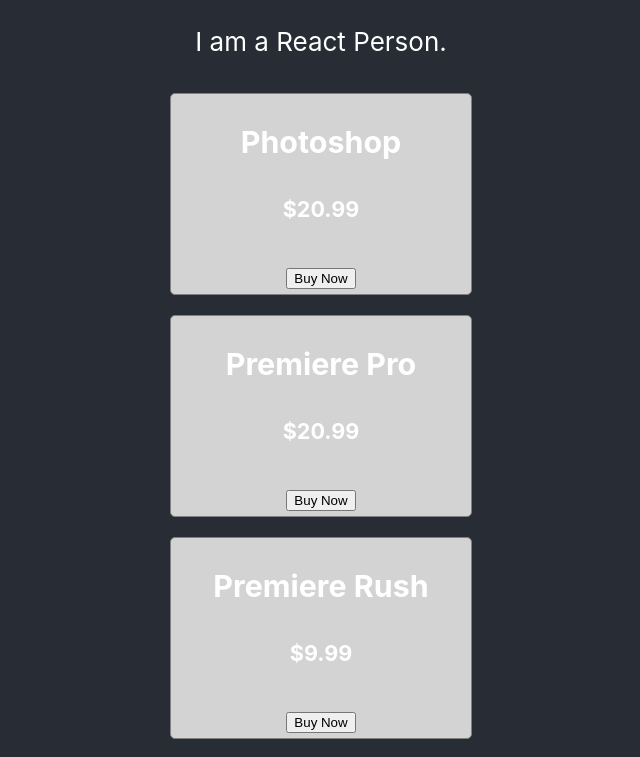
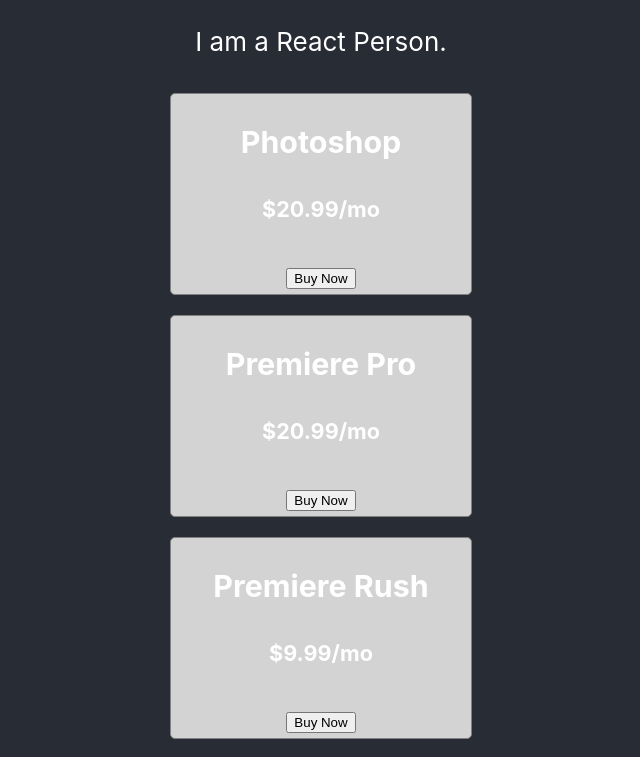
Before and after one commit to Asif10H/React-Core-concept, a React (Create React App) app in the folder core-concepts/: page / in a window 1280 px wide. Shown: the top 757 px of the page, without its empty margins (319-959 px from the left). Built offline with nearby package versions, Linux system fonts and the light colour scheme.

Commit message:
pass object

```diff
--- a/core-concepts/src/App.js
+++ b/core-concepts/src/App.js
@@ -3,10 +3,10 @@
 function App() {
   const nayoks = ['Anwar', 'Jafor', 'Alomgir', 'Salman']
   const products = [
-    {name: 'Photoshop', price: '$20.99'},
-    {name: 'Premiere Pro', price: '$20.99'},
-    {name: 'Premiere Rush', price: '$9.99'},
-    {name: 'Premiere Rush', price: '$9.99'}
+    {name: 'Photoshop', price: '$20.99/mo'},
+    {name: 'Premiere Pro', price: '$20.99/mo'},
+    {name: 'Premiere Rush', price: '$9.99/mo'},
+    {name: 'Premiere Rush', price: '$9.99/mo'}
   ]
   return (
     <div className="App">
@@ -35,11 +35,11 @@
     float: 'left'
   }
   const {name, price} = props.product;
-  console.log(name, price);
+  // console.log(name, price);
   return(
     <div style={productStyle}>
-        <h3>{props.product.name}</h3>
-        <h5>{props.product.price}</h5>
+        <h3>{name}</h3>
+        <h5>{price}</h5>
         <button>Buy Now</button>
     </div>
   )
```
